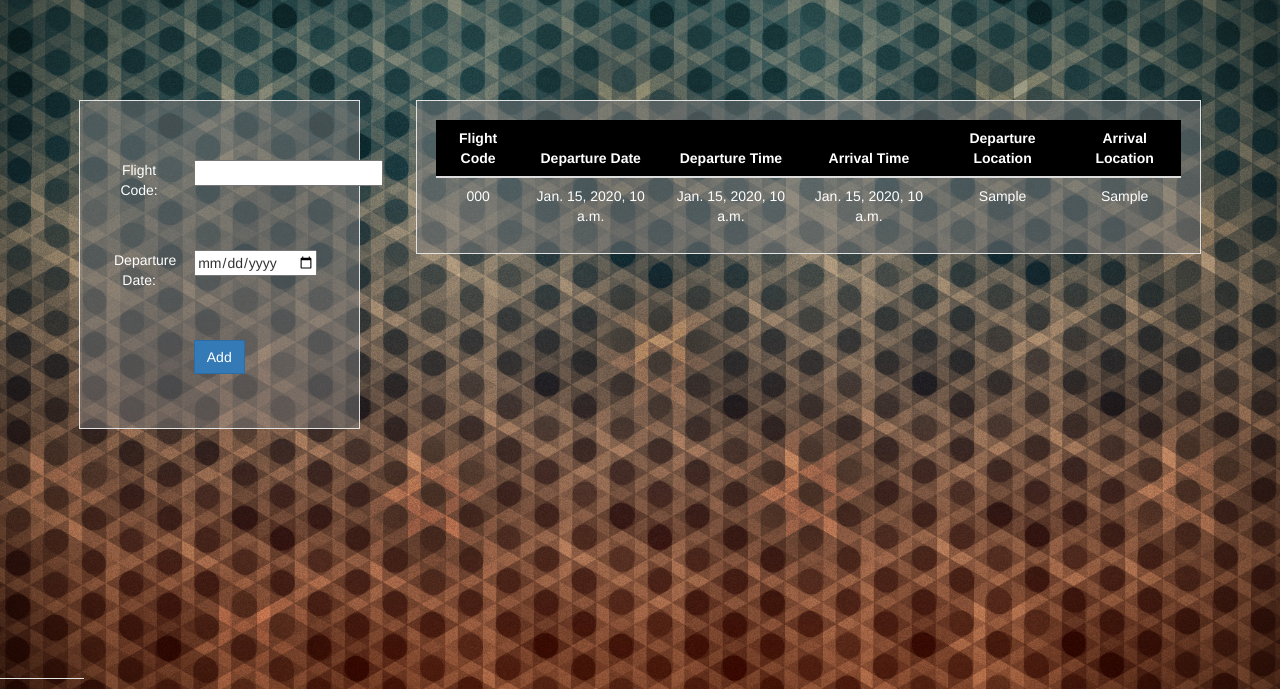
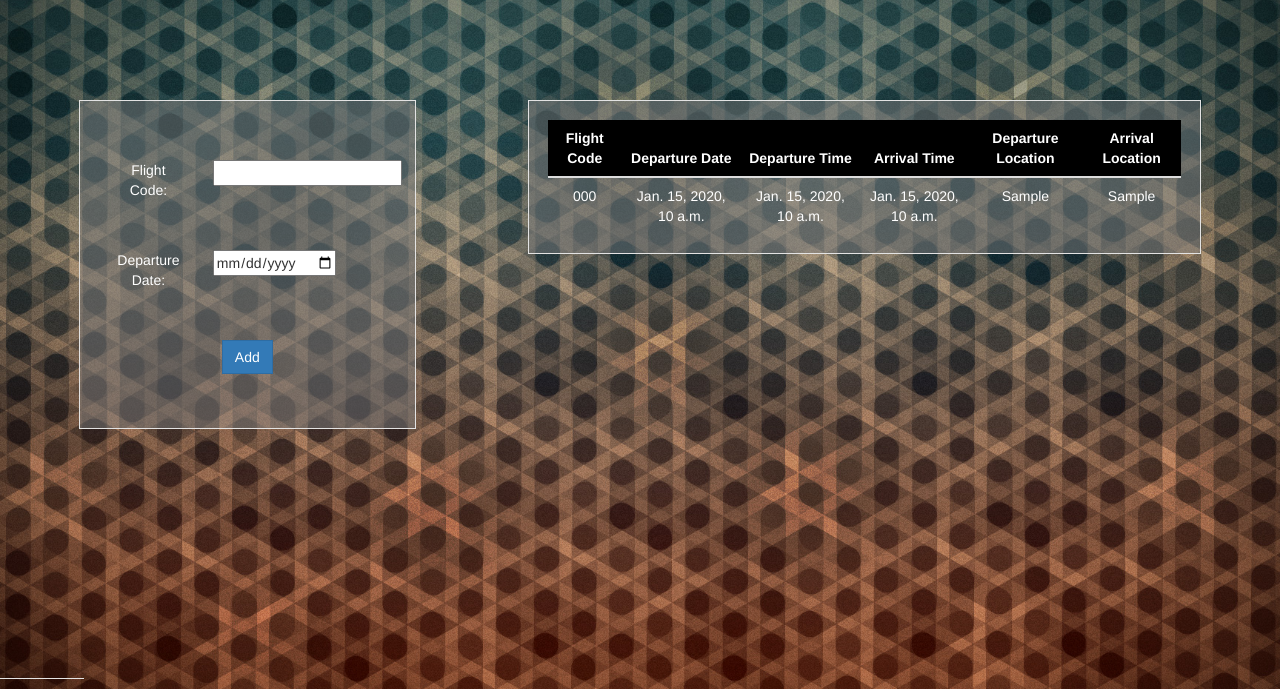
Before and after one commit to Deathridge/planit, a Django app: template flights/templates/flight.html in a window 1280 px wide. Shown: the part 52-741 px from the top of the page. Run offline with Django 3.2, Linux system fonts and the light colour scheme; the template is opened without the code that fills it: most values are stand-ins (such as "Sample title", 1, 10 or a date in 2020); form fields are guessed from the names that the template uses; some libraries are stand-ins or nearby versions.

Commit message:
flight table resize

```diff
--- a/static/css/flights.css
+++ b/static/css/flights.css
@@ -32,12 +32,12 @@
   .flights {
     margin-right: auto;
     float: right;
-    width: 70%;
+    width: 60%;
   }
 
   .flight-form {
     float: left;
-    width: 25%;
+    width: 30%;
   }
 
   .footer {
```
